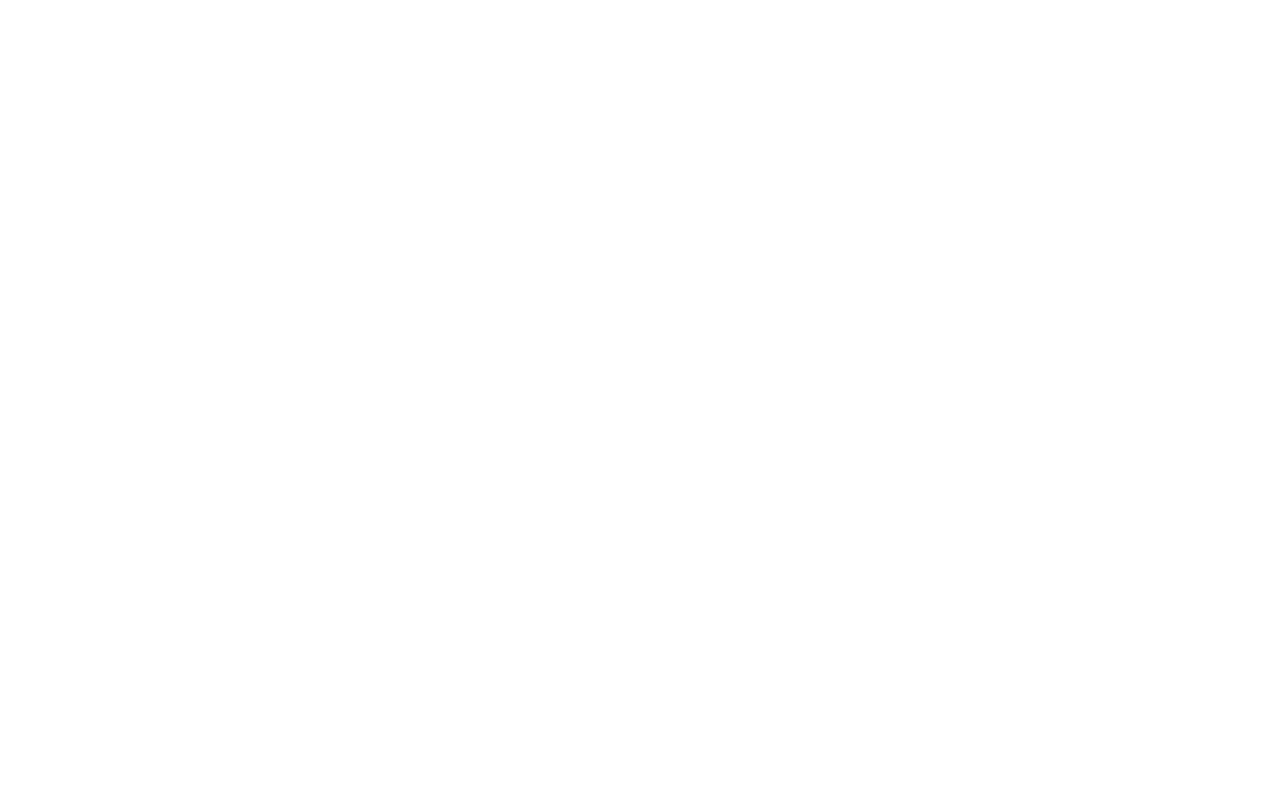
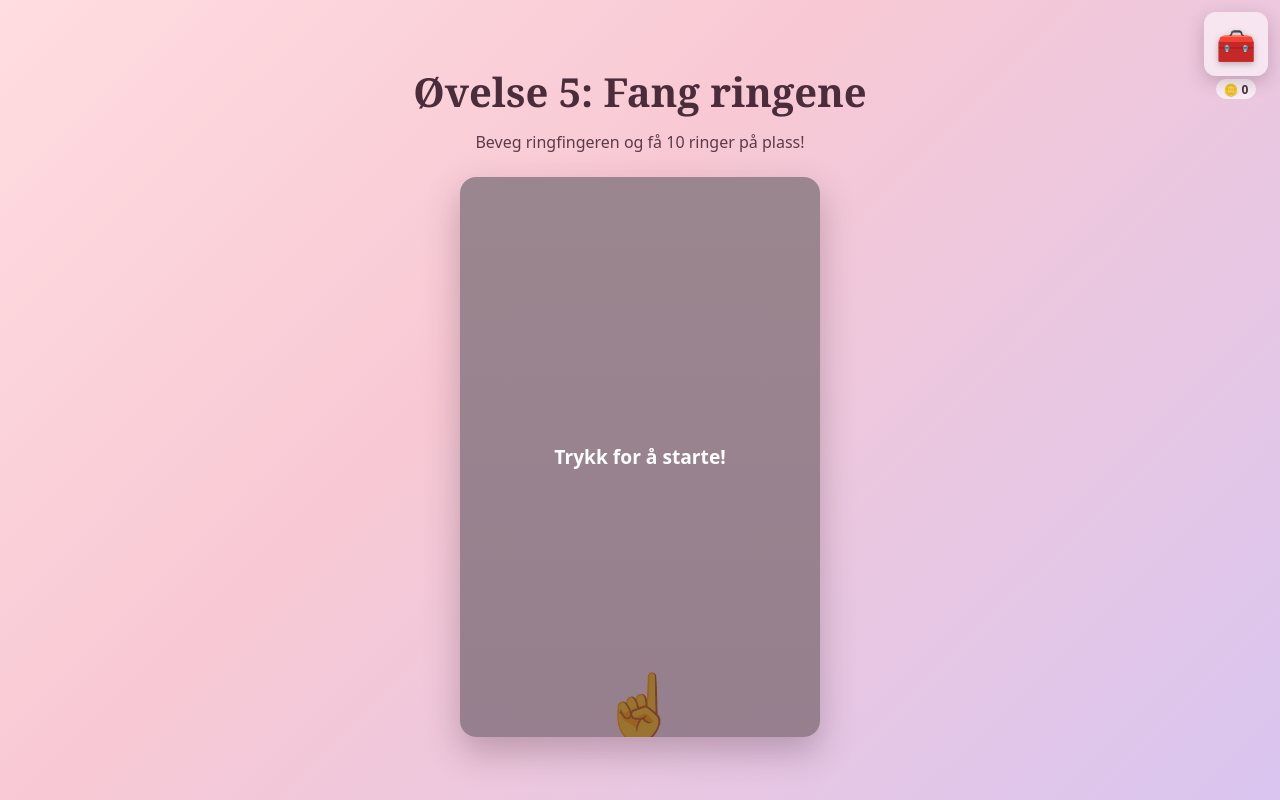
Before and after one commit to henrikaburmann/bryllupsgave, a React (Vite) app: page /spill/5 in a window 1280 px wide. Before the commit this address had no page. Built offline with nearby package versions, Linux system fonts and the light colour scheme.

Commit message:
Add ring-catching minigame (Ovelse 5) and widen flappy game area

```diff
--- a/src/App.tsx
+++ b/src/App.tsx
@@ -6,6 +6,7 @@
 import MemoryGame from './pages/MemoryGame'
 import FlappyGame from './pages/FlappyGame'
 import HangmanGame from './pages/HangmanGame'
+import RingGame from './pages/RingGame'
 import ProgressPage from './pages/ProgressPage'
 
 function App() {
@@ -19,6 +20,7 @@
           <Route path="/spill/2" element={<MemoryGame />} />
           <Route path="/spill/3" element={<FlappyGame />} />
           <Route path="/spill/4" element={<HangmanGame />} />
+          <Route path="/spill/5" element={<RingGame />} />
           <Route path="/fremgang" element={<ProgressPage />} />
         </Routes>
       </BrowserRouter>
--- a/src/pages/FlappyGame.css
+++ b/src/pages/FlappyGame.css
@@ -25,7 +25,7 @@
 
 .flappy-area {
   position: relative;
-  width: min(88vw, 340px);
+  width: min(calc(100vw - 3rem), 420px);
   height: min(82vh, 640px);
   background: linear-gradient(180deg, #bfe3f5 0%, #eaf7ff 100%);
   border-radius: 16px;
--- a/src/pages/FlappyGame.tsx
+++ b/src/pages/FlappyGame.tsx
@@ -8,7 +8,7 @@
 import './FlappyGame.css'
 
 const GAME_ID = 3
-const AREA_WIDTH = 340
+const AREA_WIDTH = 420
 const AREA_HEIGHT = 640
 const BIRD_SIZE = 48
 const BIRD_X = 60
--- a/src/pages/HangmanGame.tsx
+++ b/src/pages/HangmanGame.tsx
@@ -139,8 +139,8 @@
         {isWon && coinsCollected && (
           <div className="hangman-overlay hangman-overlay--win">
             <p className="hangman-overlay__text">Riktig! 🎉</p>
-            <button className="hangman-overlay__button" onClick={() => navigate('/fremgang')}>
-              Se fremgang
+            <button className="hangman-overlay__button" onClick={() => navigate('/spill/5')}>
+              Neste øvelse
             </button>
           </div>
         )}
--- /dev/null
+++ b/src/pages/RingGame.css
@@ -0,0 +1,131 @@
+.ring-page {
+  min-height: 100vh;
+  display: flex;
+  flex-direction: column;
+  align-items: center;
+  justify-content: center;
+  text-align: center;
+  padding: 2rem 1.5rem;
+  background: linear-gradient(135deg, #ffdde1 0%, #f8c9d4 40%, #d9c5f0 100%);
+}
+
+.ring-page__title {
+  font-family: 'Georgia', 'Times New Roman', serif;
+  font-size: clamp(1.5rem, 4vw, 2.5rem);
+  color: #4a2c3a;
+  margin: 0 0 0.75rem;
+}
+
+.ring-page__subtitle {
+  font-size: 1rem;
+  color: #5c3a48;
+  margin: 0 0 1.5rem;
+  max-width: 28rem;
+}
+
+.ring-area {
+  position: relative;
+  width: min(calc(100vw - 3rem), 360px);
+  aspect-ratio: 360 / 560;
+  background: linear-gradient(180deg, #fff5fa 0%, #f5e6f7 100%);
+  border-radius: 16px;
+  overflow: hidden;
+  box-shadow: 0 15px 35px rgba(74, 44, 58, 0.3);
+  cursor: pointer;
+  user-select: none;
+  touch-action: none;
+}
+
+.ring-drop {
+  position: absolute;
+  width: 11%;
+  transform: translate(-50%, -50%);
+  font-size: clamp(1.8rem, 8vw, 2.4rem);
+  line-height: 1;
+}
+
+.ring-finger {
+  position: absolute;
+  bottom: 0;
+  width: 25%;
+  display: flex;
+  align-items: flex-end;
+  justify-content: center;
+  font-size: clamp(2.8rem, 13vw, 4rem);
+  line-height: 1;
+}
+
+.ring-counter {
+  position: absolute;
+  top: 0.75rem;
+  left: 50%;
+  transform: translateX(-50%);
+  font-size: 1.1rem;
+  font-weight: 700;
+  color: #4a2c3a;
+  background: rgba(255, 255, 255, 0.7);
+  padding: 0.2rem 0.9rem;
+  border-radius: 999px;
+}
+
+.ring-win-hearts {
+  position: absolute;
+  inset: 0;
+  display: flex;
+  flex-direction: column;
+  align-items: center;
+  justify-content: center;
+  gap: 0.5rem;
+  font-size: 2.5rem;
+}
+
+.ring-win-hand {
+  font-size: 4rem;
+  animation: ring-pop 0.6s ease;
+}
+
+@keyframes ring-pop {
+  from {
+    transform: scale(0.5);
+    opacity: 0;
+  }
+  to {
+    transform: scale(1);
+    opacity: 1;
+  }
+}
+
+.ring-overlay {
+  position: absolute;
+  inset: 0;
+  display: flex;
+  flex-direction: column;
+  align-items: center;
+  justify-content: center;
+  gap: 1.25rem;
+  padding: 1.5rem;
+  text-align: center;
+  background: rgba(74, 44, 58, 0.55);
+}
+
+.ring-overlay--win {
+  background: rgba(74, 44, 58, 0.75);
+}
+
+.ring-overlay__text {
+  color: #fff;
+  font-size: 1.2rem;
+  font-weight: 700;
+  margin: 0;
+}
+
+.ring-overlay__button {
+  font-size: 1.1rem;
+  font-weight: 700;
+  color: #fff;
+  background: linear-gradient(135deg, #d1477a, #a24fc4);
+  border: none;
+  border-radius: 999px;
+  padding: 0.9rem 2.5rem;
+  cursor: pointer;
+}
--- /dev/null
+++ b/src/pages/RingGame.tsx
@@ -0,0 +1,207 @@
+import { useCallback, useEffect, useRef, useState } from 'react'
+import { useNavigate } from 'react-router-dom'
+import { useGameProgress } from '../context/GameProgressContext'
+import TreasureChest from '../components/TreasureChest'
+import CoinBurst from '../components/CoinBurst'
+import './RingGame.css'
+
+const GAME_ID = 5
+const AREA_WIDTH = 360
+const AREA_HEIGHT = 560
+const FINGER_WIDTH = 90
+const FINGER_HEIGHT = 70
+const FINGER_Y = AREA_HEIGHT - FINGER_HEIGHT
+const RING_SIZE = 40
+const START_SPEED = 2.4
+const SPEED_INCREMENT = 0.18
+const RINGS_TO_WIN = 10
+
+interface RingState {
+  x: number
+  y: number
+  speed: number
+}
+
+interface GameData {
+  fingerX: number
+  ring: RingState
+  caught: number
+}
+
+function spawnRing(speed: number): RingState {
+  return {
+    x: RING_SIZE + Math.random() * (AREA_WIDTH - RING_SIZE * 2),
+    y: -RING_SIZE,
+    speed,
+  }
+}
+
+function createInitialData(): GameData {
+  return {
+    fingerX: AREA_WIDTH / 2 - FINGER_WIDTH / 2,
+    ring: spawnRing(START_SPEED),
+    caught: 0,
+  }
+}
+
+type Phase = 'ready' | 'playing' | 'lost'
+
+function RingGame() {
+  const navigate = useNavigate()
+  const { completeGame } = useGameProgress()
+  const areaRef = useRef<HTMLDivElement>(null)
+  const dataRef = useRef<GameData>(createInitialData())
+  const rafRef = useRef<number | null>(null)
+  const [phase, setPhase] = useState<Phase>('ready')
+  const [solved, setSolved] = useState(false)
+  const [coinsCollected, setCoinsCollected] = useState(false)
+  const [, setRenderTick] = useState(0)
+
+  const step = useCallback(() => {
+    const d = dataRef.current
+    d.ring.y += d.ring.speed
+
+    const ringCenterX = d.ring.x
+    const ringBottom = d.ring.y + RING_SIZE / 2
+    const fingerLeft = d.fingerX
+    const fingerRight = d.fingerX + FINGER_WIDTH
+
+    if (ringBottom >= FINGER_Y + 10) {
+      const onFinger = ringCenterX >= fingerLeft && ringCenterX <= fingerRight
+      if (onFinger) {
+        d.caught += 1
+        if (d.caught >= RINGS_TO_WIN) {
+          setSolved(true)
+          return
+        }
+        d.ring = spawnRing(START_SPEED + d.caught * SPEED_INCREMENT)
+      } else if (d.ring.y > AREA_HEIGHT) {
+        setPhase('lost')
+        return
+      }
+    }
+
+    setRenderTick((t) => t + 1)
+    rafRef.current = requestAnimationFrame(step)
+  }, [])
+
+  const startGame = useCallback(() => {
+    dataRef.current = createInitialData()
+    setSolved(false)
+    setCoinsCollected(false)
+    setPhase('playing')
+    rafRef.current = requestAnimationFrame(step)
+  }, [step])
+
+  const moveFingerTo = useCallback((clientX: number) => {
+    const area = areaRef.current
+    if (!area) return
+    const rect = area.getBoundingClientRect()
+    const scale = AREA_WIDTH / rect.width
+    const localX = (clientX - rect.left) * scale
+    dataRef.current.fingerX = Math.max(0, Math.min(AREA_WIDTH - FINGER_WIDTH, localX - FINGER_WIDTH / 2))
+  }, [])
+
+  useEffect(() => {
+    return () => {
+      if (rafRef.current !== null) cancelAnimationFrame(rafRef.current)
+    }
+  }, [])
+
+  useEffect(() => {
+    const onKeyDown = (event: KeyboardEvent) => {
+      if (phase !== 'playing') return
+      const d = dataRef.current
+      if (event.key === 'ArrowLeft') {
+        d.fingerX = Math.max(0, d.fingerX - 32)
+      } else if (event.key === 'ArrowRight') {
+        d.fingerX = Math.min(AREA_WIDTH - FINGER_WIDTH, d.fingerX + 32)
+      }
+    }
+    window.addEventListener('keydown', onKeyDown)
+    return () => window.removeEventListener('keydown', onKeyDown)
+  }, [phase])
+
+  const handleBurstDone = useCallback(() => {
+    completeGame(GAME_ID)
+    setCoinsCollected(true)
+  }, [completeGame])
+
+  const { fingerX, ring, caught } = dataRef.current
+
+  return (
+    <div className="ring-page">
+      <TreasureChest />
+      <h1 className="ring-page__title">Øvelse 5: Fang ringene</h1>
+      <p className="ring-page__subtitle">
+        Beveg ringfingeren og få {RINGS_TO_WIN} ringer på plass!
+      </p>
+
+      <div
+        className="ring-area"
+        ref={areaRef}
+        onMouseMove={(e) => moveFingerTo(e.clientX)}
+        onTouchMove={(e) => moveFingerTo(e.touches[0].clientX)}
+        onClick={() => {
+          if (phase === 'ready' || phase === 'lost') startGame()
+        }}
+      >
+        {phase === 'playing' && !solved && (
+          <div
+            className="ring-drop"
+            style={{ left: `${(ring.x / AREA_WIDTH) * 100}%`, top: `${(ring.y / AREA_HEIGHT) * 100}%` }}
+          >
+            💍
+          </div>
+        )}
+
+        {!solved && (
+          <div className="ring-finger" style={{ left: `${(fingerX / AREA_WIDTH) * 100}%` }}>
+            ☝️
+          </div>
+        )}
+
+        {phase === 'playing' && !solved && (
+          <div className="ring-counter">
+            {caught} / {RINGS_TO_WIN}
+          </div>
+        )}
+
+        {solved && (
+          <div className="ring-win-hearts">
+            💍💍💍
+            <span className="ring-win-hand">🫶</span>
+          </div>
+        )}
+
+        {phase === 'ready' && !solved && (
+          <div className="ring-overlay">
+            <p className="ring-overlay__text">Trykk for å starte!</p>
+          </div>
+        )}
+
+        {phase === 'lost' && (
+          <div className="ring-overlay">
+            <p className="ring-overlay__text">Å nei! Prøv igjen 🙈</p>
+            <button className="ring-overlay__button" onClick={startGame}>
+              Prøv igjen
+            </button>
+          </div>
+        )}
+
+        {solved && coinsCollected && (
+          <div className="ring-overlay ring-overlay--win">
+            <p className="ring-overlay__text">Alle ringene på plass! 🎉</p>
+            <button className="ring-overlay__button" onClick={() => navigate('/fremgang')}>
+              Se fremgang
+            </button>
+          </div>
+        )}
+      </div>
+
+      <CoinBurst active={solved && !coinsCollected} originRef={areaRef} onDone={handleBurstDone} />
+    </div>
+  )
+}
+
+export default RingGame
```
